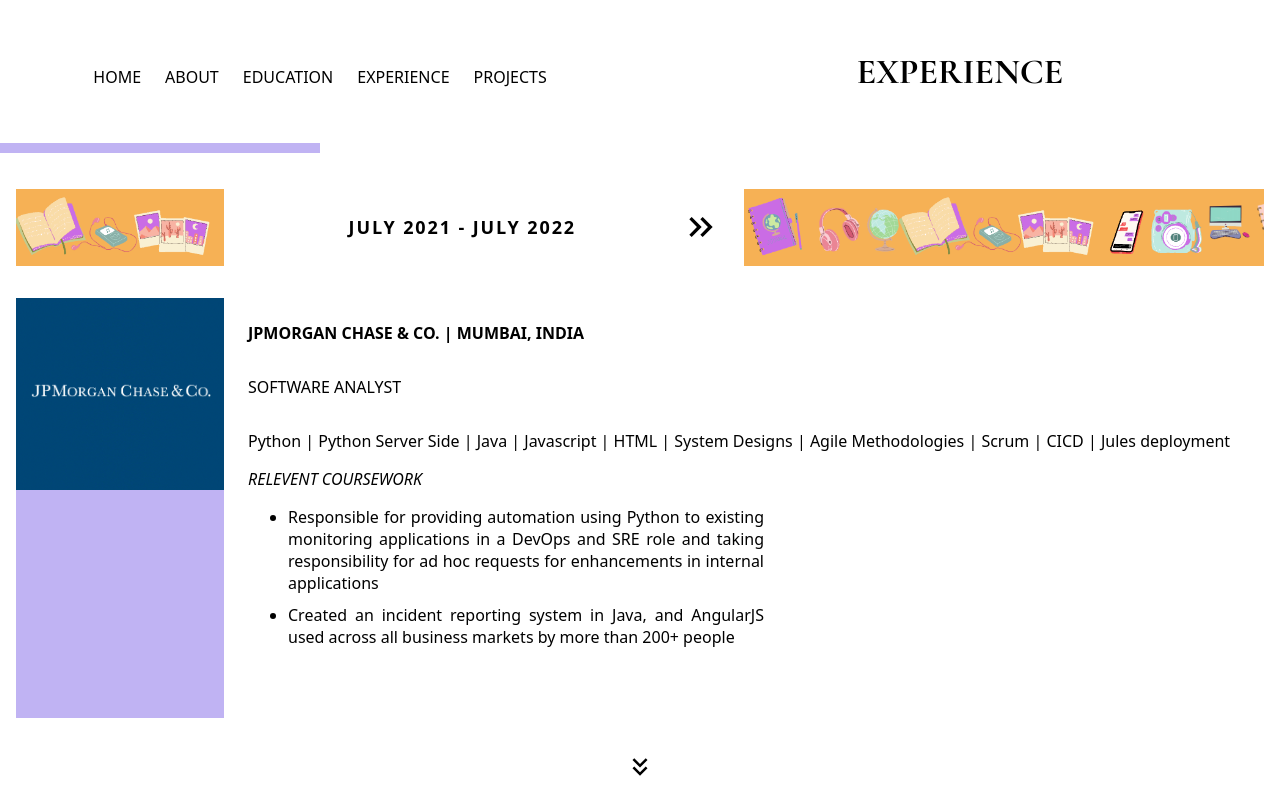
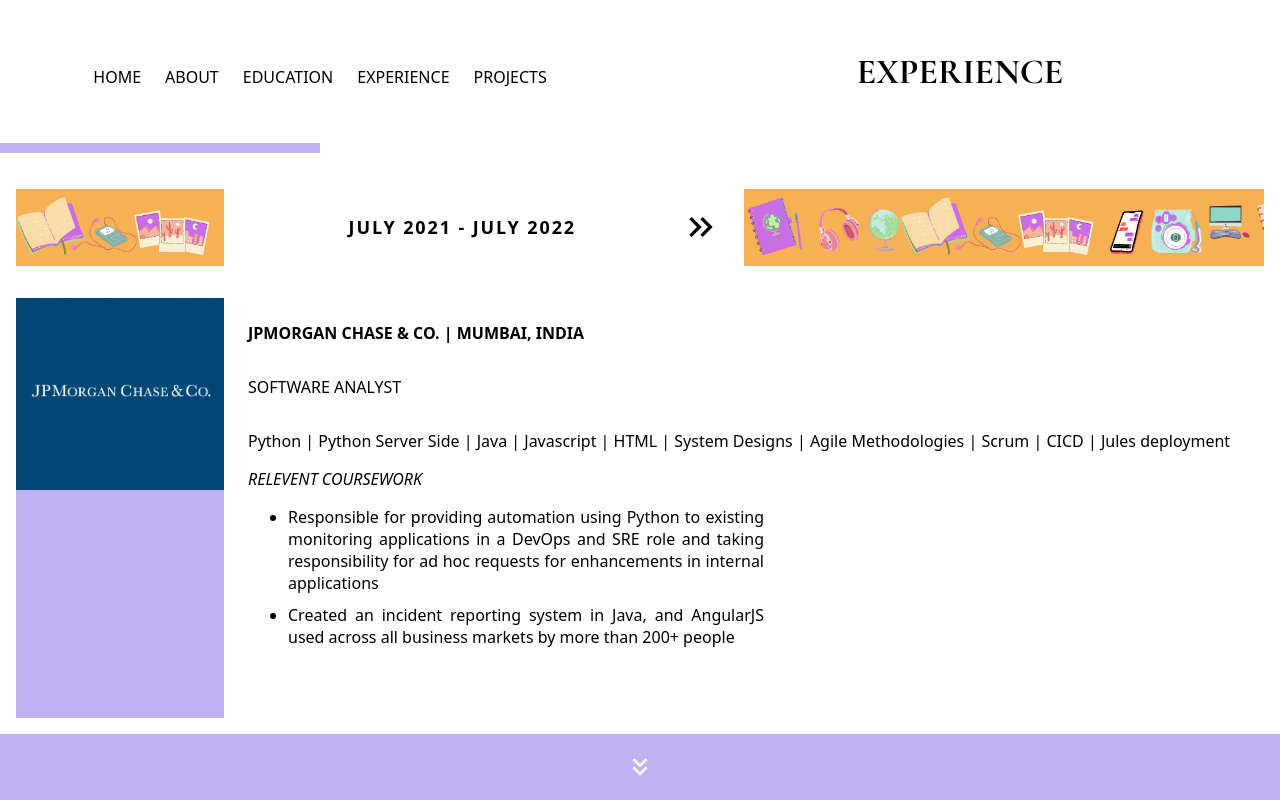
Before and after one commit to rachanac16/reflection, a React (Create React App) app: page /reflection/experience in a window 1280 px wide. Shown: the part 2400-3200 px from the top of the page. Built offline with nearby package versions, Linux system fonts and the light colour scheme.

Commit message:
reset button corrected for porgress

```diff
--- a/src/pages/Experience.js
+++ b/src/pages/Experience.js
@@ -34,8 +34,8 @@ function Experience(props){
         }else{
             setShowArrowLeft(false);
         }
+        setCurrentRecord(currentRecord-1);
         const progress = document.querySelector("#progress");
-        setCurrentRecord(currentRecord-1);
         progress.style.width = (25*(currentRecord)) + '%';
     }
 
@@ -43,6 +43,8 @@ function Experience(props){
         setCurrentRecord(0);
         setShowArrowLeft(false);
         setShowArrowRight(true);
+        const progress = document.querySelector("#progress");
+        progress.style.width = 25 + '%';
     }
 
 
@@ -90,8 +92,8 @@ function Experience(props){
                 </Grid>
                 <ExperienceRecord id={currentRecord}/>
 
-                <Grid item container xs={12} md={12} lg={12} className="center-flex bg-white">
-                    <IconButton onClick={()=>props.scrollTo("#projects")}><KeyboardDoubleArrowDownIcon color="buttonColor" sx={{ fontSize: "30px", "&:hover": { color: "#c0b3f3" }}}/></IconButton>
+                <Grid item container xs={12} md={12} lg={12} className="center-flex bg-primary">
+                    <IconButton onClick={()=>props.scrollTo("#projects")}><KeyboardDoubleArrowDownIcon color="secondary" sx={{ fontSize: "30px", "&:hover": { color: "#000000" }}}/></IconButton>
                 </Grid>
             </Grid>;
 }
```
